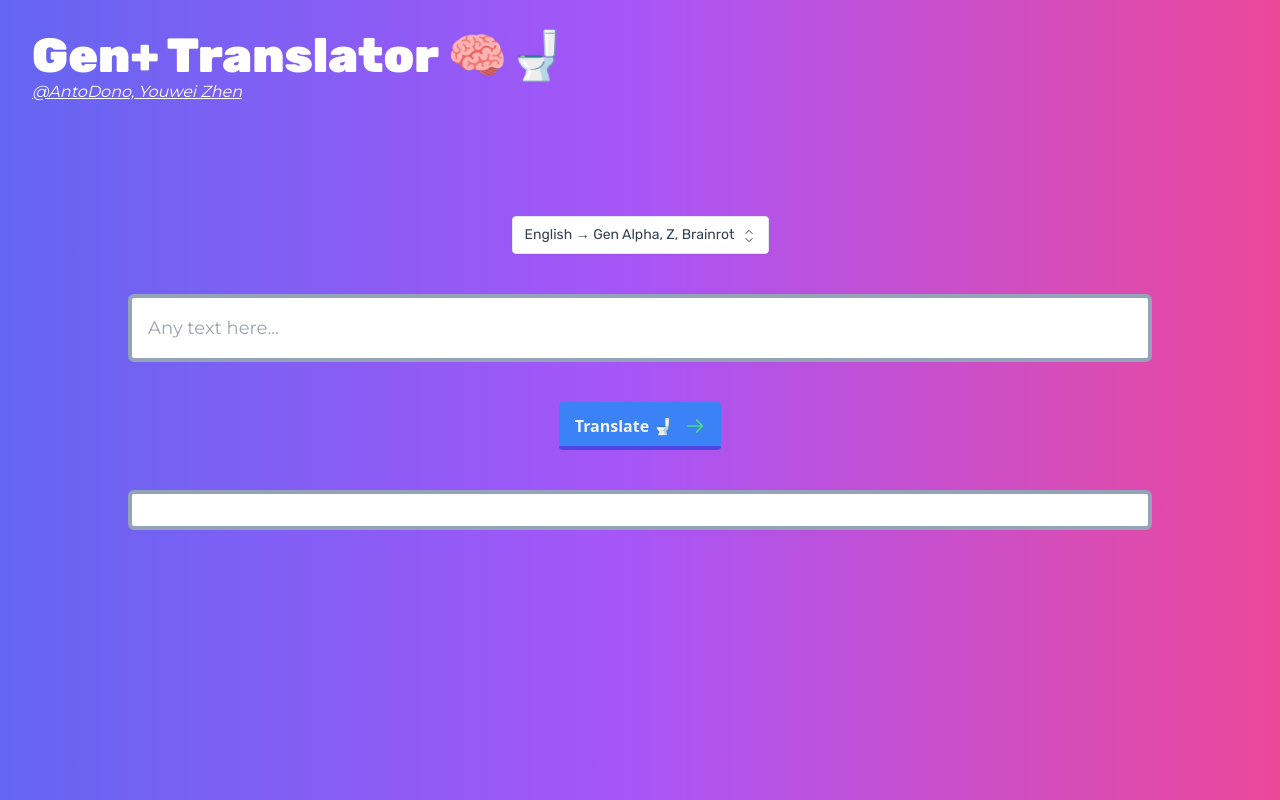
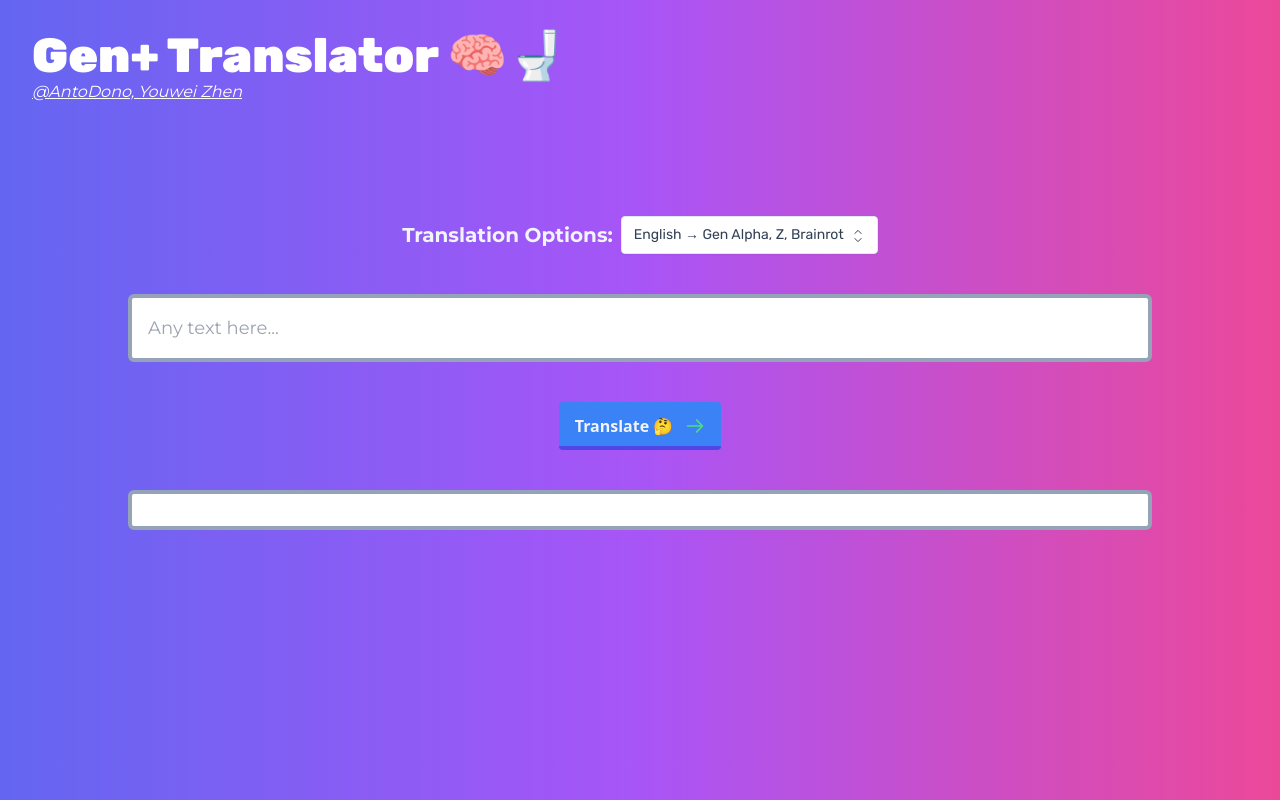
Before and after one commit to AntoDono/GenPlus-Translator-Frontend, a Next.js app: page /translate in a window 1280 px wide. Built offline with nearby package versions, Linux system fonts and the light colour scheme.

Commit message:
need words list

```diff
--- a/components/CyanButton.tsx
+++ b/components/CyanButton.tsx
@@ -7,7 +7,7 @@ interface ButtonProp {
 
 export default function CyanButton(props: ButtonProp) {
     return (
-        <a href="#_" className="relative inline-flex items-center justify-start py-3 pl-4 pr-12 overflow-hidden font-semibold text-slate-100 transition-all duration-150 ease-in-out rounded hover:pl-10 hover:pr-6 bg-blue-500 group">
+        <div onClick={props.onClick} className="hover:cursor-pointer relative inline-flex items-center justify-start py-3 pl-4 pr-12 overflow-hidden font-semibold text-slate-100 transition-all duration-150 ease-in-out rounded hover:pl-10 hover:pr-6 bg-blue-500 group">
             <span className="absolute bottom-0 left-0 w-full h-1 transition-all duration-150 ease-in-out bg-indigo-600 group-hover:h-full"></span>
             <span className="absolute right-0 pr-4 duration-200 ease-out group-hover:translate-x-12">
                 <svg className="w-5 h-5 text-green-400" fill="none" stroke="currentColor" viewBox="0 0 24 24" xmlns="http://www.w3.org/2000/svg"><path stroke-linecap="round" stroke-linejoin="round" stroke-width="2" d="M14 5l7 7m0 0l-7 7m7-7H3"></path></svg>
@@ -15,7 +15,7 @@ export default function CyanButton(props: ButtonProp) {
             <span className="absolute left-0 pl-2.5 -translate-x-12 group-hover:translate-x-0 ease-out duration-200">
                 <svg className="w-5 h-5 text-green-400" fill="none" stroke="currentColor" viewBox="0 0 24 24" xmlns="http://www.w3.org/2000/svg"><path stroke-linecap="round" stroke-linejoin="round" stroke-width="2" d="M14 5l7 7m0 0l-7 7m7-7H3"></path></svg>
             </span>
-            <span className="relative w-full text-left transition-colors duration-200 ease-in-out group-hover:text-white" onClick={props.onClick}>{props.text}</span>
-        </a>
+            <span className="relative w-full text-left transition-colors duration-200 ease-in-out group-hover:text-white">{props.text}</span>
+        </div>
     )
 }
--- /dev/null
+++ b/components/LoadingSpin.tsx
@@ -0,0 +1,7 @@
+export default function LoadingSpin() {
+    return (
+        <div className="flex justify-center items-center">
+            <p className="text-3xl animate-spin text-center">🚽</p>
+        </div>
+    )
+}
--- /dev/null
+++ b/components/WordDefinitionHover.tsx
@@ -0,0 +1,16 @@
+import '../app/globals.css'
+
+interface WordDefinitionHoverProp {
+    text: String,
+    hover_text: String
+}
+
+export default function WordDefinitionHover(props: WordDefinitionHoverProp) {
+    return (
+        <span className="group relative hover: cursor-pointer">
+            {props.text}
+            <p className="invisible absolute bottom-[125%] left-0 w-max break-words
+            group-hover:visible bg-slate-600 text-white p-1 rounded-md">{props.hover_text}</p>
+        </span>
+    )
+}
--- a/pages/index.tsx
+++ b/pages/index.tsx
@@ -14,7 +14,7 @@ export default function index() {
         <title>Gen+ Translator 🧠🚽</title>
       </Head>
       <h1 className="text-center text-[7vmin] font-[Rubik] font-black text-white">Gen+ Translator 🧠🚽</h1>
-      <h2 className="text-[2vmin] text-[Montserrat] text-white">World's first bi-directional brainrot translator</h2>
+      <h2 className="text-[3vmin] text-[Montserrat] text-white">World's first bi-directional Gen Z, Gen Alpha, and Brainrot translator.</h2>
       <CyanButton text="Try Now" onClick={() => router.push('/translate')} />
       <a href="https://github.com/AntoDono/GenPlus-Translator" target='_blank'>
         <div className="flex justify-center items-center gap-x-2 text-white flex-row">
--- a/pages/translate.tsx
+++ b/pages/translate.tsx
@@ -2,14 +2,18 @@ import Head from "next/head"
 import '../app/globals.css'
 import CyanButton from "@/components/CyanButton"
 import React, { useRef, useEffect, useState } from 'react';
-import { FetchEventResult } from "next/dist/server/web/types";
 import Nav from "@/components/Nav";
+import LoadingSpin from "@/components/LoadingSpin";
+import WordDefinitionHover from "@/components/WordDefinitionHover";
 
 export default function translate() {
 
     const [generateStatus, setGenerateStatus] = useState(false)
     const [serverMessage, setServerMessage] = useState("")
     const [errorMessage, setErrorMessage] = useState("")
+    const [translationWords, setTranslationWords] = useState<String[]>([])
+    const [wordsUsed, setWordsUsed] = useState<Array<String[]>>([])
+    const [words, setWords] = useState<Array<String[]>>([])
     const inputBox = useRef<HTMLInputElement>(null)
     const outputBox = useRef<HTMLDivElement>(null)
     const translateOptions = useRef<HTMLSelectElement>(null)
@@ -22,7 +26,7 @@ export default function translate() {
             let user_input: string = inputBox.current.value
             if (user_input != "") {
                 let options = translateOptions.current.value
-                setServerMessage("Waiting for server generation...")
+                setServerMessage("Translating (this might take a few seconds)...")
                 let raw_data: Response = await fetch(process.env.API_ENDPOINT, {
                     method: 'POST',
                     headers: {
@@ -34,13 +38,20 @@ export default function translate() {
                     }),
                 })
                 let data = await raw_data.json()
-                outputBox.current!.innerText = data["result"]
-            }else{
+                setTranslationWords(data["result"].split(" "))
+                setWords(data["words"])
+                console.log(data)
+                console.log(data["words"])
+            } else {
                 setErrorMessage("Please enter a value in the textbox")
             }
         }
         setServerMessage("")
         setGenerateStatus(false)
+    }
+
+    function normalize_string(s: String) {
+        return s.toLowerCase().replace(/[^\w\s]/g, '');
     }
 
     return (
@@ -50,8 +61,9 @@ export default function translate() {
                 <title>Gen+ Translator 🧠🚽</title>
             </Head>
             <div className="flex justify-center flex-col items-center pt-20 gap-y-10">
-                <div className="text-xl font-[Rubik] flex flex-row gap-x-2">
-                    <div className="w-full max-w-sm min-w-[200px]">
+                <div className="text-xl font-[Rubik] flex items-center justify-center flex-wrap flex-row gap-x-2 w-full">
+                    <label className="font-[Montserrat] w-fit font-bold text-slate-100">Translation Options:</label>
+                    <div className="w-fit">
                         <div className="relative">
                             <select ref={translateOptions}
                                 className="w-full bg-white placeholder:text-slate-400 text-slate-700 text-sm border border-slate-200 rounded pl-3 pr-8 py-2 transition duration-300 ease focus:outline-none focus:border-slate-400 hover:border-slate-400 shadow-sm focus:shadow-md appearance-none cursor-pointer">
@@ -68,13 +80,58 @@ export default function translate() {
                 outline-none border-4 border-slate-400 bg-white w-[80%] p-4 rounded-md
                 transition-all focus:border-blue-400 text-lg font-[Montserrat]"/>
                 <div className="flex items-center flex-col">
-                    <CyanButton text="Translate 🚽" onClick={handleTranslation} />
-                    <p className="text-lg text-green-700 font-bold">{serverMessage}</p>
-                    <p className="text-lg text-red-800 font-bold">{errorMessage}</p>
+                    {
+                        serverMessage == "" ?
+                            <CyanButton text="Translate 🤔" onClick={handleTranslation} /> :
+                            <div className="flex flex-row gap-x-5">
+                                <LoadingSpin />
+                                <p className="text-lg text-green-500 font-bold">{serverMessage}</p>
+                            </div>
+                    }
+                    <p className="text-lg text-red-500 font-bold">{errorMessage}</p>
                 </div>
                 <div ref={outputBox} className="
                 outline-none border-4 border-slate-400 bg-white w-[80%] p-4 rounded-md
-                transition-all focus:border-blue-400 text-lg font-[Montserrat]"></div>
+                transition-all focus:border-blue-400 text-lg font-[Montserrat] flex gap-x-1">
+                    {translationWords.map((translated_word, index) => {
+
+                        let lowerWord = translated_word.toLocaleLowerCase()
+
+                        let isIn = false
+                        let word_definition = null
+                        let word_dictionary = null
+
+                        for (let word_and_def of words) {
+                            console.log(word_and_def)
+                            let word = word_and_def[0]
+                            let wordNormalized = word.trim().toLocaleLowerCase()
+                            if (lowerWord == wordNormalized || lowerWord.startsWith(wordNormalized)) {
+                                isIn = true
+                                word_definition = word_and_def[1]
+                                word_dictionary = word_and_def[0]
+                                // setWordsUsed([...wordsUsed, word_and_def])
+                                break
+                            }
+                        }
+
+                        return (
+                            isIn ? <span className="bg-yellow-200">
+                                <WordDefinitionHover text={translated_word}
+                                    hover_text={`${word_dictionary}: ${word_definition}`}></WordDefinitionHover>
+                            </span> : <span>{translated_word}</span>
+                        )
+                    })}
+                </div>
+                <div className="w-full justify-center items-center flex-col">
+                    {wordsUsed.map((item, key)=>{
+                        return (
+                            <div className="flex flex-row gap-x-2">
+                                <label className="text-lg font-bold">{item[0]}</label>
+                                <p className="text-lg">{item[1]}</p>
+                            </div>
+                        )
+                    })}
+                </div>
             </div>
         </div>
     )
```
Also changed, not shown: app/globals.css (line endings or trailing spaces).
